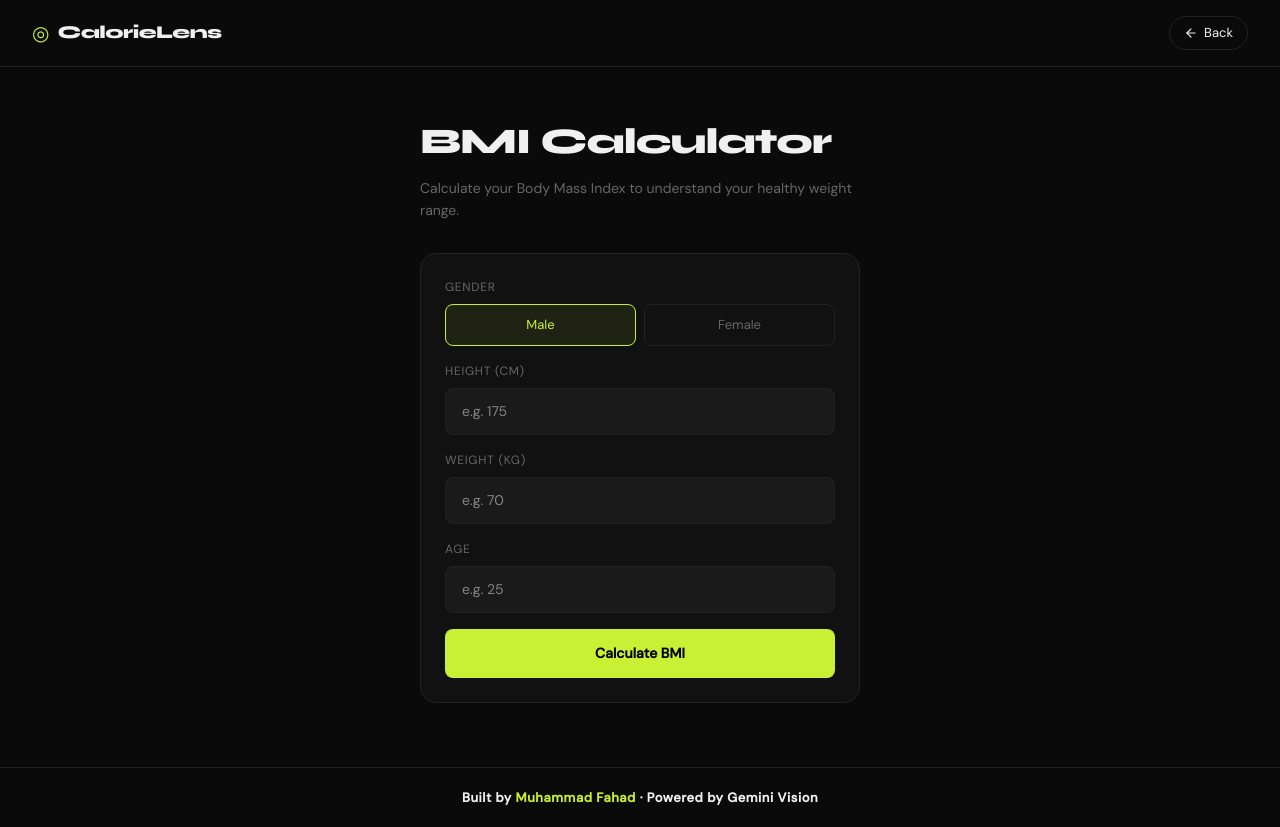
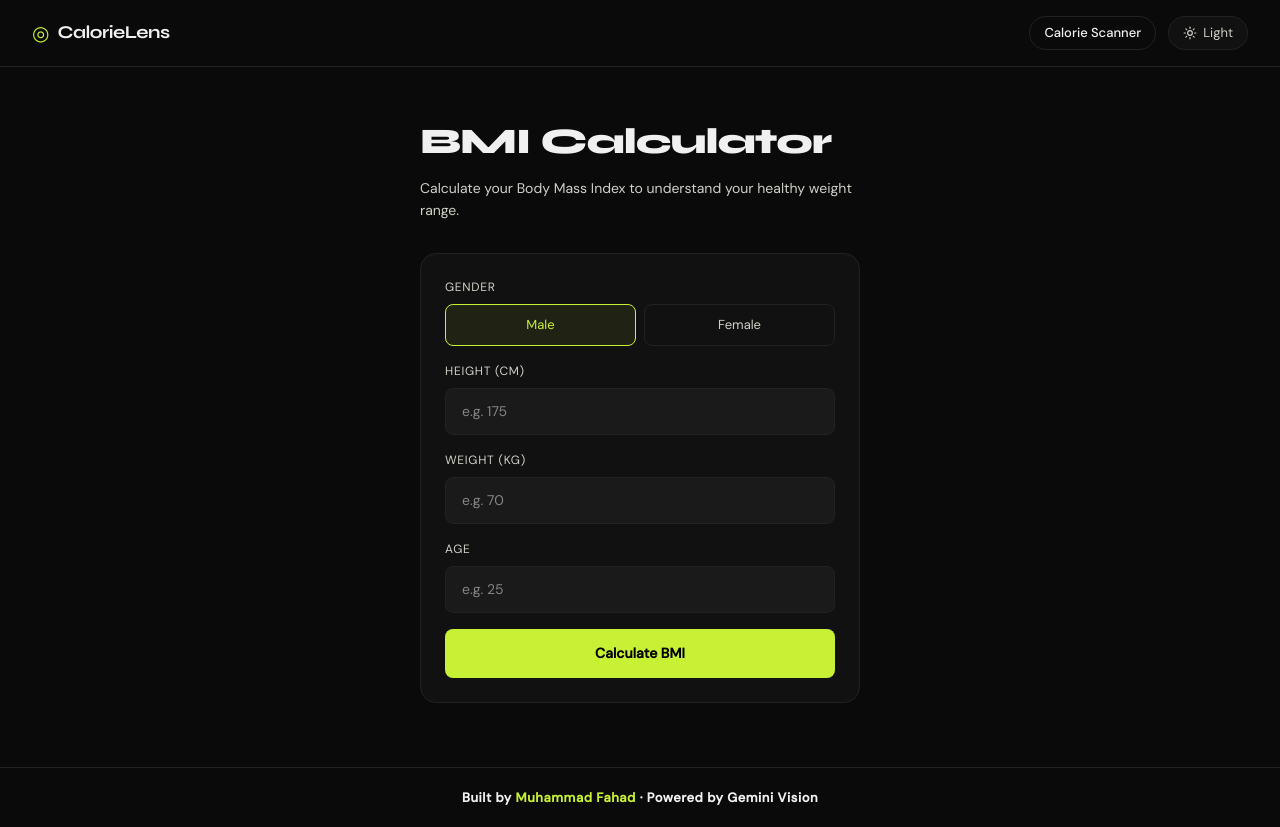
Before and after one commit to Fahadkhan1503/Food-Calorie-Scanner, a Next.js app: page /bmi in a window 1280 px wide. Built offline with nearby package versions, Linux system fonts and the light colour scheme.

Commit message:
Refactor BMICalculator to use Navbar component for improved layout

```diff
--- a/app/bmi/page.tsx
+++ b/app/bmi/page.tsx
@@ -2,6 +2,7 @@
 import { useState } from "react";
 import { ArrowLeft } from "lucide-react";
 import { useRouter } from "next/navigation";
+import Navbar from "../components/Navbar";
 
 export default function BMICalculator() {
   const router = useRouter();
@@ -38,48 +39,7 @@ export default function BMICalculator() {
     <main style={{ minHeight: "100vh", background: "var(--bg)" }}>
 
       {/* Navbar */}
-      <nav style={{
-        borderBottom: "1px solid var(--border)",
-        padding: "16px 32px",
-        display: "flex",
-        alignItems: "center",
-        justifyContent: "space-between",
-        position: "sticky",
-        top: 0,
-        background: "var(--bg)",
-        zIndex: 10,
-      }}>
-        <div style={{ display: "flex", alignItems: "center", gap: "8px" }}>
-          <span style={{ fontSize: "20px", color: "var(--accent)" }}>◎</span>
-          <span style={{
-            fontFamily: "var(--font-syne)",
-            fontSize: "18px",
-            fontWeight: "800",
-            color: "var(--text)",
-            letterSpacing: "-0.5px",
-          }}>CalorieLens</span>
-        </div>
-        <button
-          onClick={() => router.push("/")}
-          style={{
-            display: "flex",
-            alignItems: "center",
-            gap: "6px",
-            background: "transparent",
-            border: "1px solid var(--border)",
-            borderRadius: "100px",
-            padding: "6px 14px",
-            cursor: "pointer",
-            fontSize: "13px",
-            color: "var(--text)",
-            fontFamily: "var(--font-dm)",
-            transition: "all 0.2s ease",
-          }}
-        >
-          <ArrowLeft size={14} />
-          Back
-        </button>
-      </nav>
+        <Navbar />
 
       <div style={{
         maxWidth: "480px",
```
